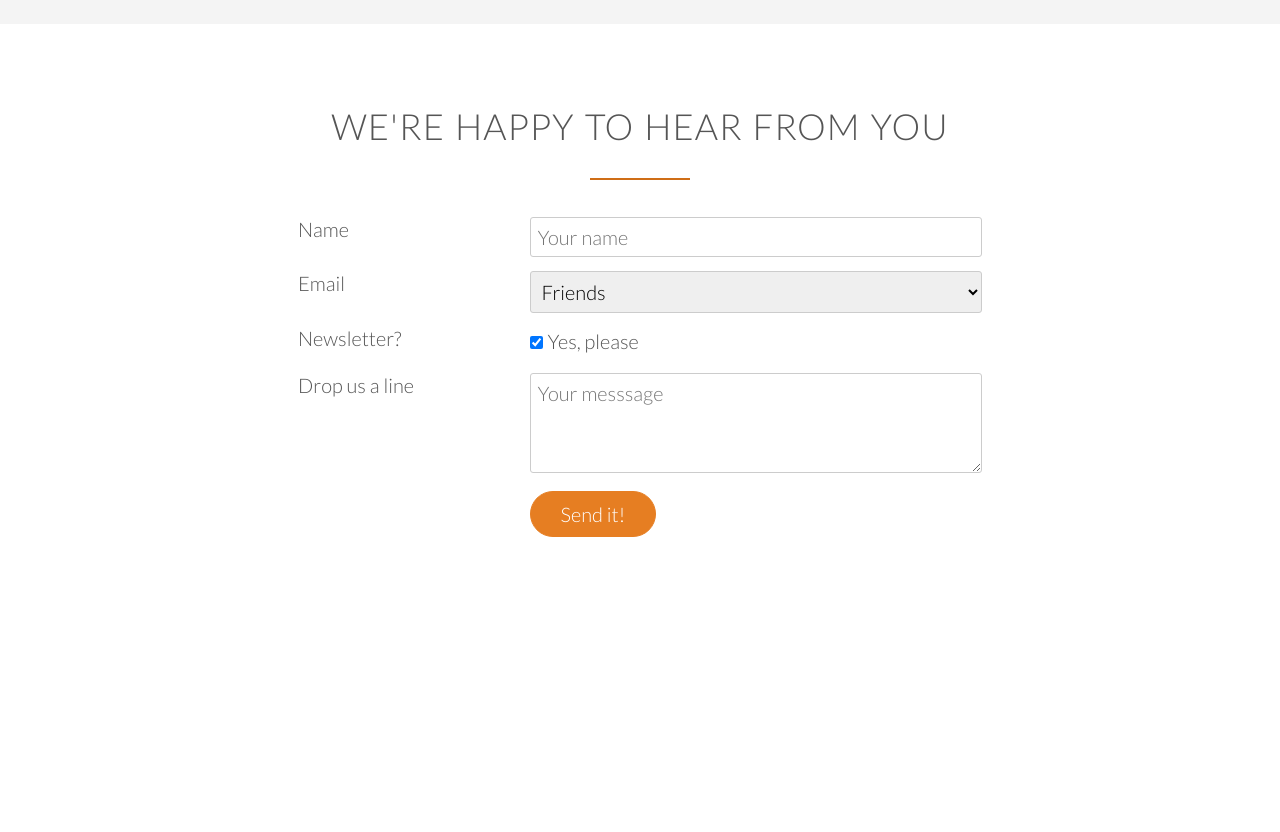
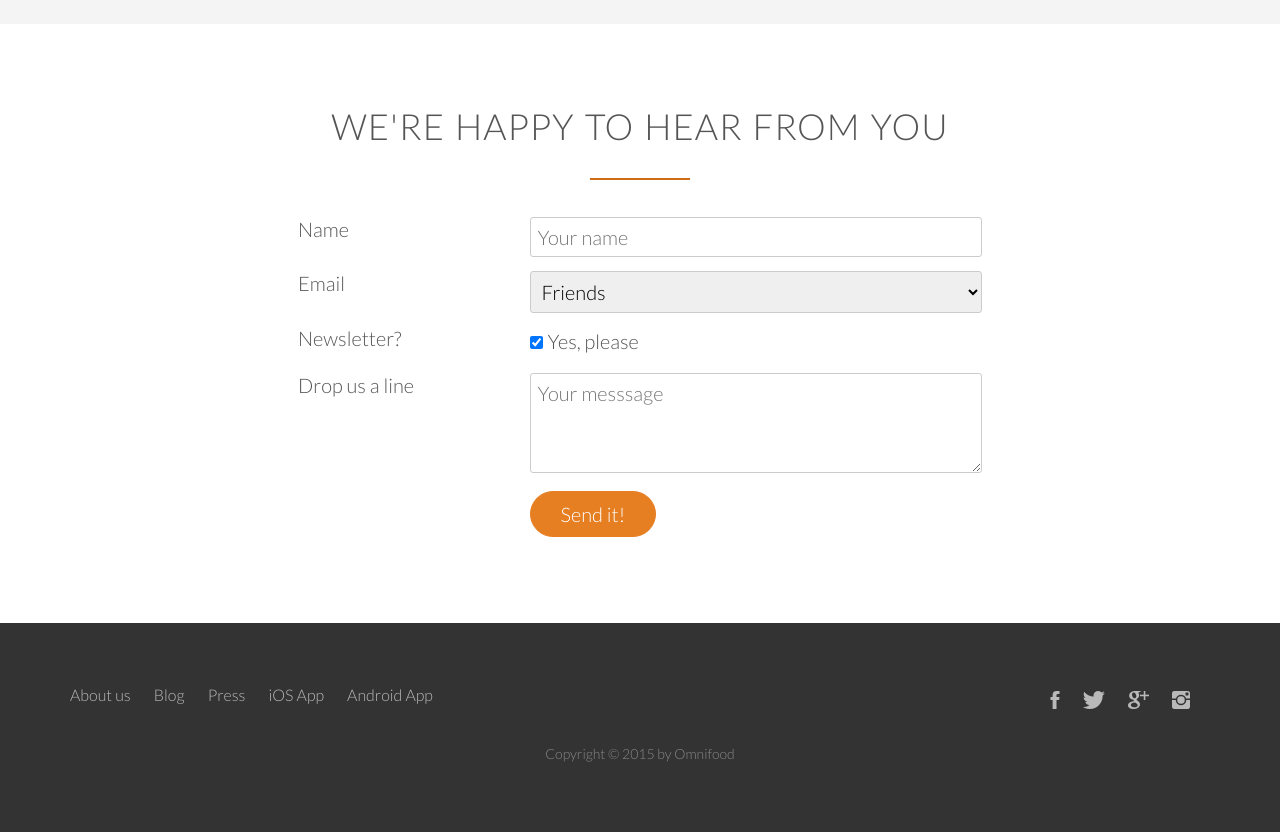
Before and after one commit to OctavianRotari/Omnifood, a plain HTML site: page index.html in a window 1280 px wide. Shown: the part 4576-5408 px from the top of the page. Before the commit the page ends 5199 px from the top, so only its background shows below. Drawn offline with Linux system fonts and the light colour scheme; files whose address does not match are found by name.

Commit message:
footer styled

```diff
--- a/index.html
+++ b/index.html
@@ -346,5 +346,29 @@
 			</form>
 		</div>
 	</section>
+	<footer>
+		<div class="row">
+			<div class="col span-1-of-2">
+				<ul class="footer-nav">
+					<li><a href="#">About us</a></li>
+					<li><a href="#">Blog</a></li>
+					<li><a href="#">Press</a></li>
+					<li><a href="#">iOS App</a></li>
+					<li><a href="#">Android App</a></li>
+				</ul>
+			</div>
+			<div class="col span-1-of-2">
+				<ul class="social-links">
+					<li><a href="#"><i class="ion-social-facebook"></i></a></li>
+					<li><a href="#"><i class="ion-social-twitter"></i></a></li>
+					<li><a href="#"><i class="ion-social-googleplus"></i></a></li>
+					<li><a href="#"><i class="ion-social-instagram"></i></a></li>
+				</ul>
+			</div>
+		</div>
+		<div class="row">
+			<p>Copyright &copy; 2015 by Omnifood</p>
+		</div>
+	</footer>
 </body>
 </html>
--- a/resources/css/style.css
+++ b/resources/css/style.css
@@ -486,3 +486,85 @@ input[type=checkbox]{
 }
 
 *:focus {outline:none;}
+
+/*-------------------------------------------------------------------------*/
+/* FOOTER*/
+/*-------------------------------------------------------------------------*/
+
+footer {
+	background: #333;
+	padding:50px;
+	font-size:80%
+}
+
+.footer-nav {
+	list-style:none;
+	float:left;
+}
+
+.social-links {
+	list-style: none;
+	float:right;
+}
+
+.footer-nav li,
+.social-links li {
+	display:inline-block;
+	margin-right:20px;
+}
+
+.footer-nav:first-child,
+.social-links:last-child {
+	 margin: 0;
+}
+
+.footer-nav li a:link,
+.footer-nav li a:visited,
+.social-links li a:link,
+.social-links li a:visited {
+	text-decoration:none;
+	border:0;
+	color:#b9b9b9;
+}
+
+.footer-nav li a:hover,
+.footer-nav li a:active {
+	color:#fff;
+}
+.ion-social-facebook,
+.ion-social-twitter,
+.ion-social-googleplus,
+.ion-social-instagram {
+	transition: color 0.2s;
+}
+
+.social-links li a:link,
+.social-links li a:visited {
+	font-size:150%;
+}
+.social-links li a i.ion-social-facebook:hover,
+.social-links li a i.ion-social-facebook:active {
+	color:#3b5998;
+}
+
+.social-links li a i.ion-social-twitter:hover,
+.social-links li a i.ion-social-twitter:active {
+	color:#55acee;
+}
+
+.social-links li a i.ion-social-googleplus:hover,
+.social-links li a i.ion-social-googleplus:active {
+	color:#dd4b39;
+}
+
+.social-links li a i.ion-social-instagram:hover,
+.social-links li a i.ion-social-instagram:active {
+	color:#125688;
+}
+
+footer p {
+	margin:20px 0;
+	color:#888;
+	text-align:center;
+	font-size:14px;
+}
```
